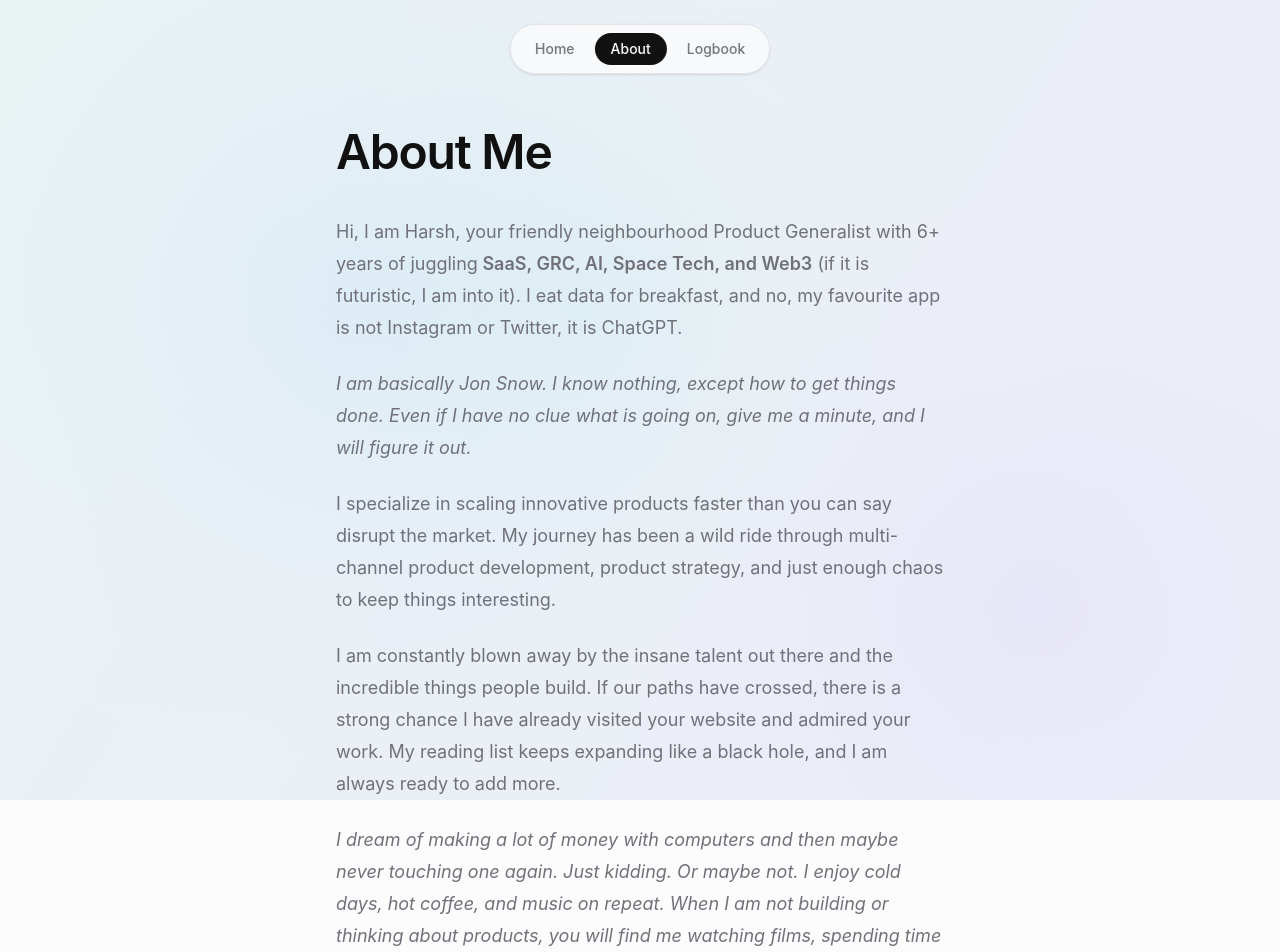
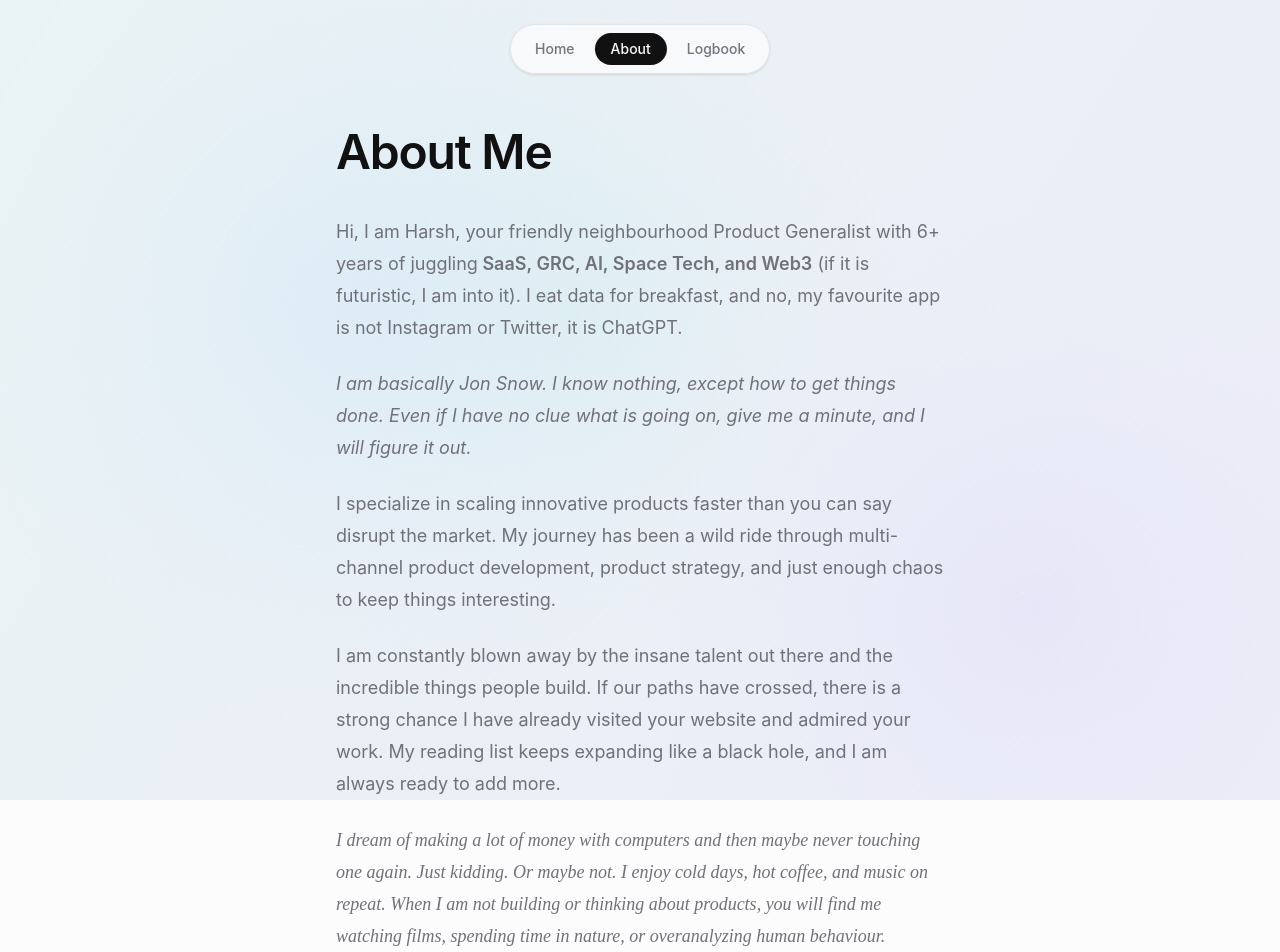
Before and after one commit to iharshchauhan/new-website, a Next.js app: page /about in a window 1280 px wide. Shown: the top 952 px of the page. Built offline with nearby package versions, Linux system fonts and the light colour scheme.

Commit message:
add quote

```diff
--- a/app/about/page.tsx
+++ b/app/about/page.tsx
@@ -39,7 +39,7 @@ export default function AboutPage() {
           admired your work. My reading list keeps expanding like a black hole, and I am always ready to add more.
         </p>
 
-        <p>
+        <p className="italic [font-family:ui-cursive,cursive]">
           <em>
             I dream of making a lot of money with computers and then maybe never touching one again.
             Just kidding. Or maybe not. I enjoy cold days, hot coffee, and music on repeat. When I am not
```
